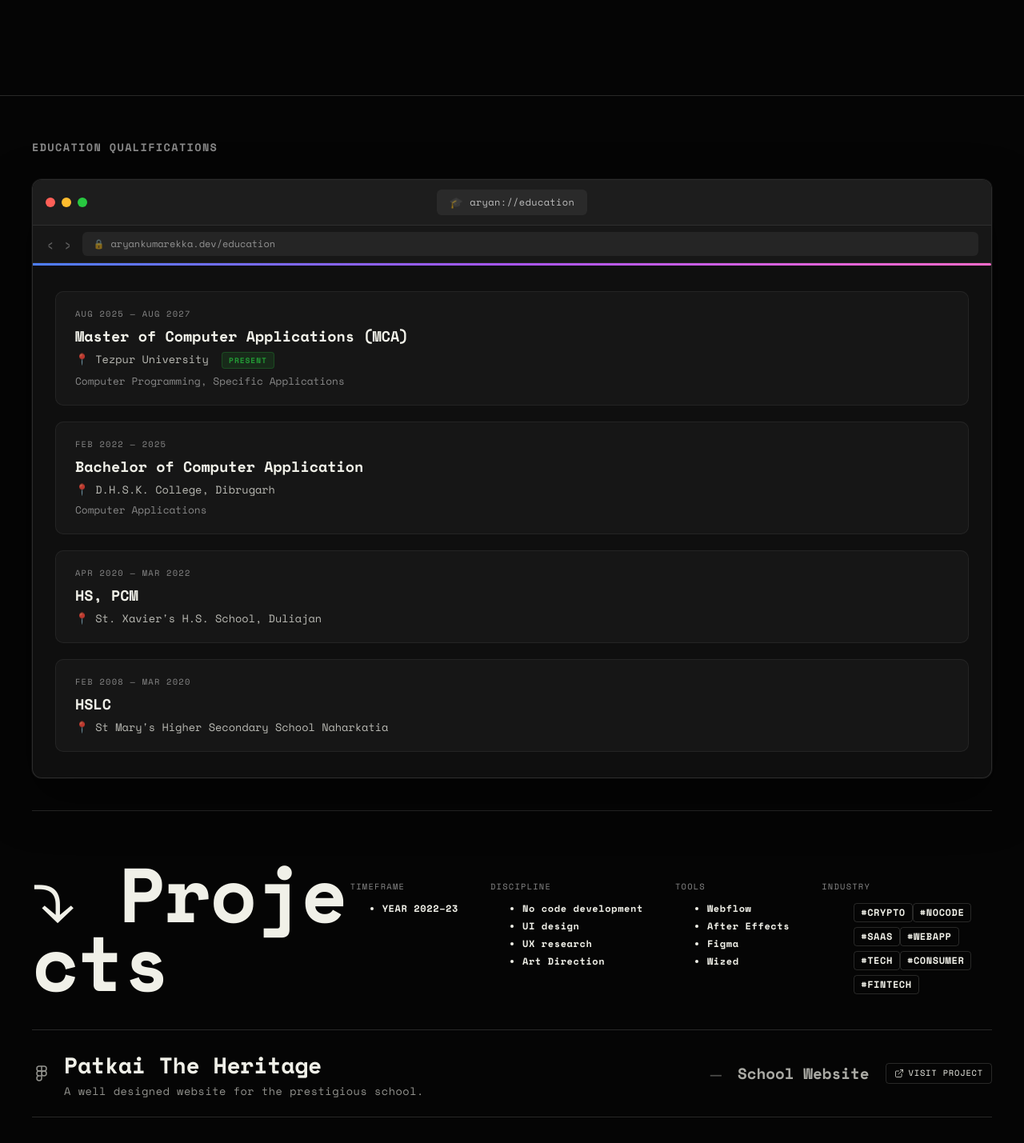
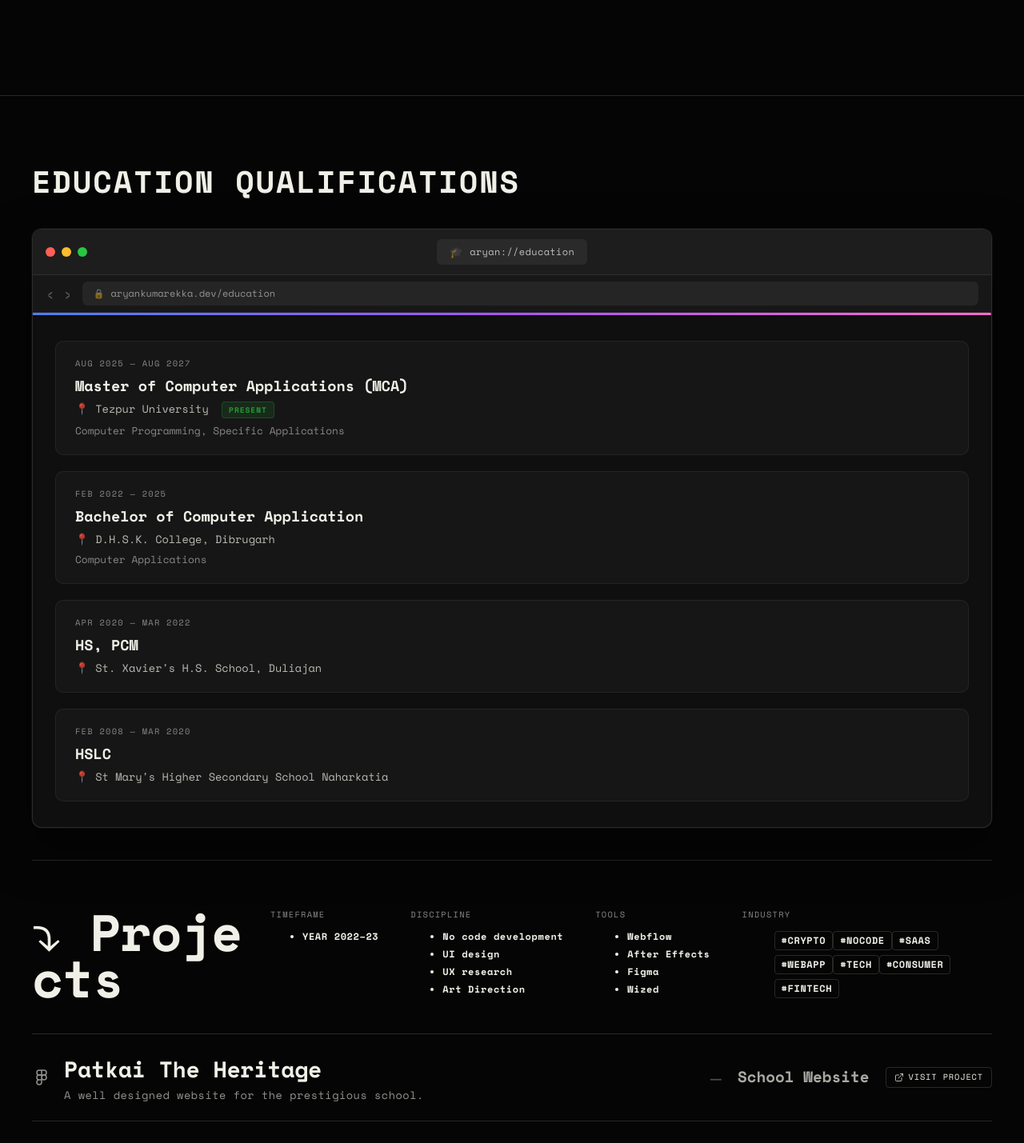
Before and after one commit to AryanAKE/aryankumarekka, a React (Vite) app: page / in a window 1280 px wide. Shown: the part 1496-2925 px from the top of the page at 80% size. Built offline with nearby package versions, Linux system fonts and the light colour scheme.

Commit message:
Increase education heading size and reduce projects heading

```diff
--- a/src/components/Work.css
+++ b/src/components/Work.css
@@ -10,10 +10,10 @@
 }
 
 .education-heading {
-  font-size: 0.85rem;
-  letter-spacing: 0.1em;
+  font-size: clamp(1.5rem, 3vw, 2.5rem);
+  letter-spacing: 0.05em;
   text-transform: uppercase;
-  color: var(--grey, #888);
+  color: var(--fg);
   margin-bottom: 30px;
   font-weight: 700;
 }
@@ -220,7 +220,7 @@
 }
 
 .work-heading {
-  font-size: clamp(3rem, 8vw, 6rem);
+  font-size: clamp(2rem, 5vw, 4rem);
   font-weight: 700;
   line-height: 0.9;
   letter-spacing: -0.02em;
```
